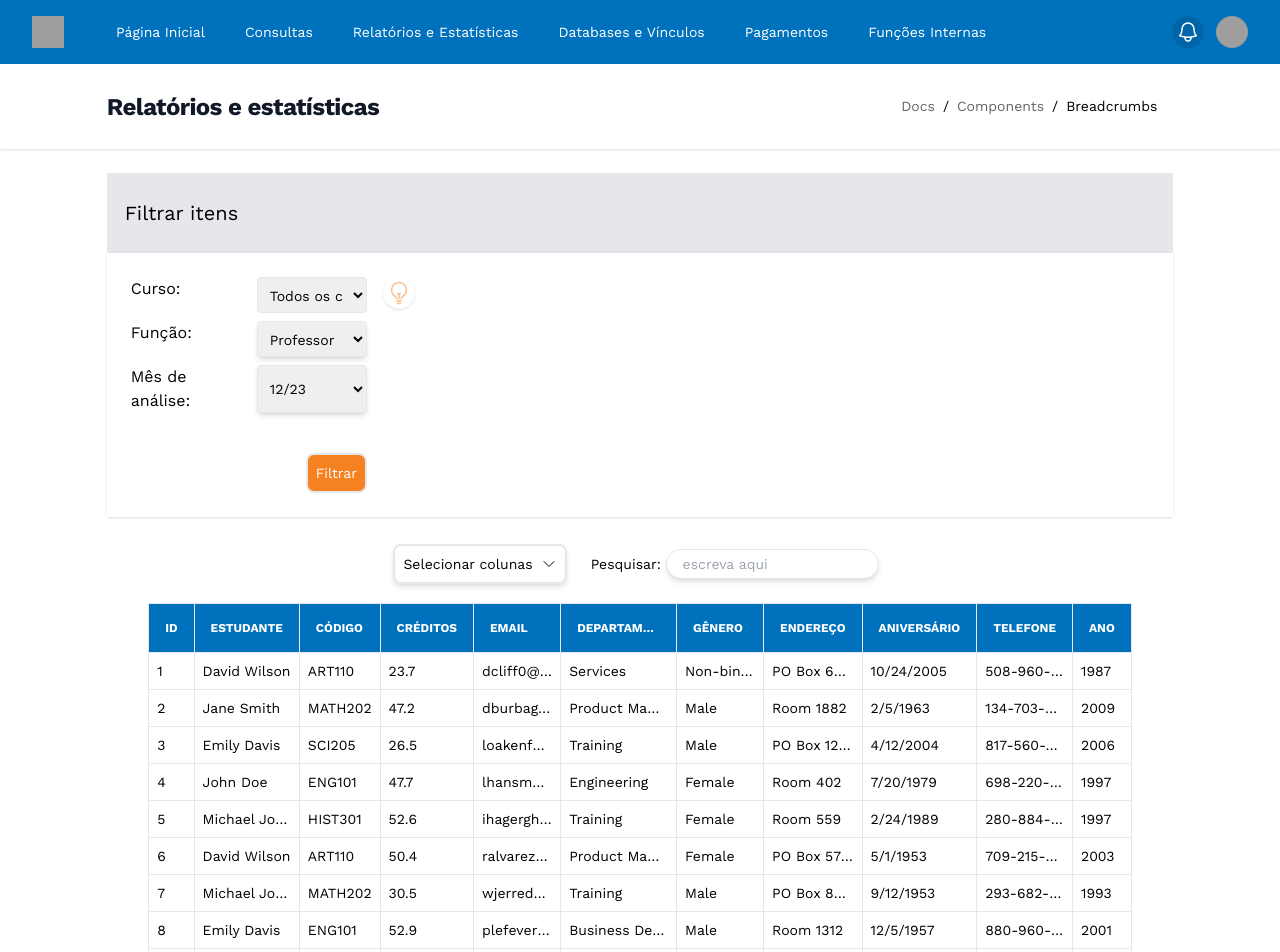
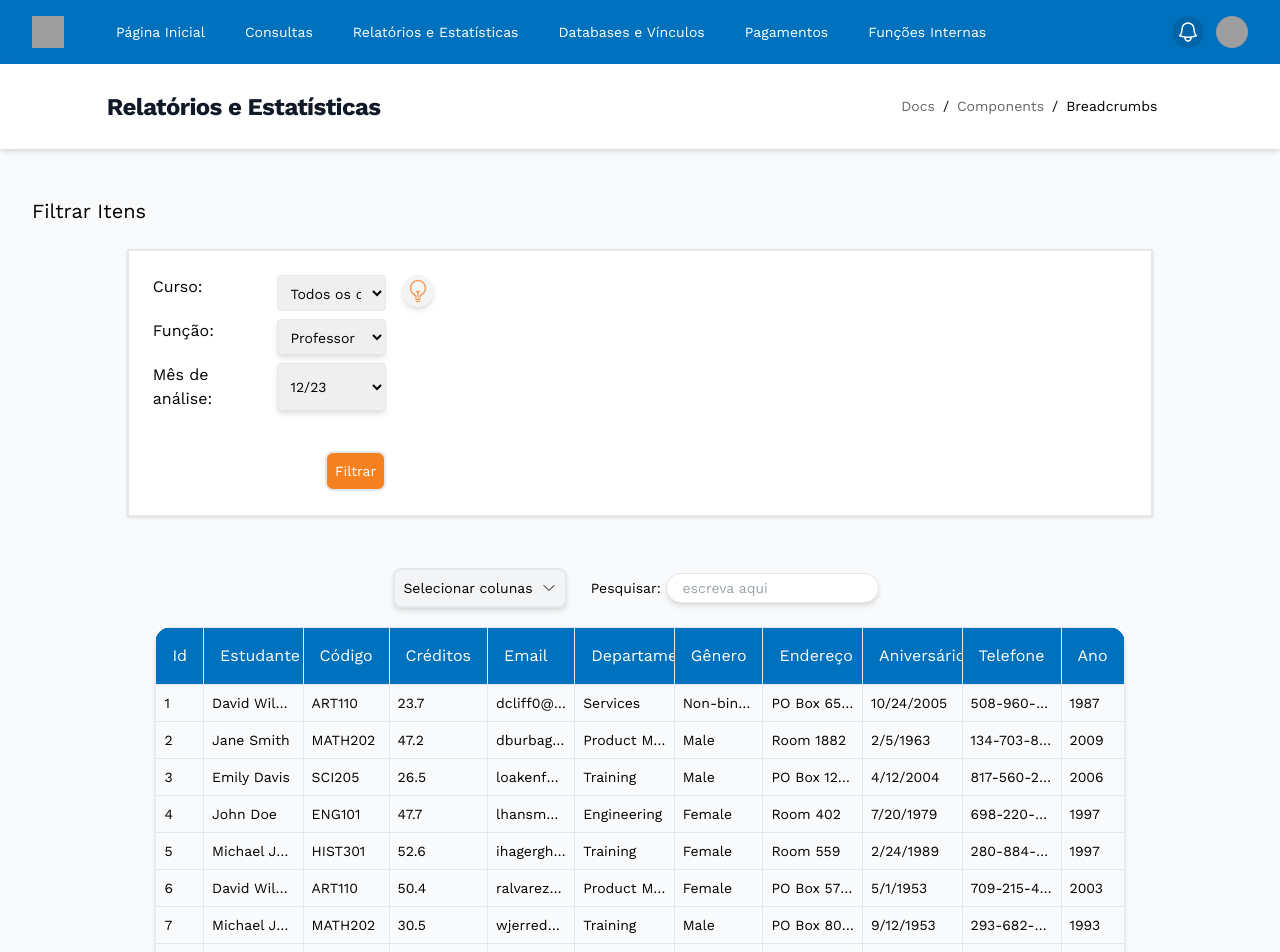
Before and after one commit to mariamers/sead, a React (Vite) app: page /sead/relatorios in a window 1280 px wide. Shown: the top 952 px of the page. Built offline with nearby package versions, Linux system fonts and the light colour scheme; grey boxes are pictures that could not be loaded.

Commit message:
correcao de bugs

```diff
--- a/src/js/Components/Card.jsx
+++ b/src/js/Components/Card.jsx
@@ -1,8 +1,8 @@
-import { PlayCircleIcon } from '@heroicons/react/24/outline'
+import { ArrowDownCircleIcon, PlayCircleIcon } from '@heroicons/react/24/outline'
 import React from 'react'
 
-function Card ({titulo, paragrafo}) {
-    const icon = (<PlayCircleIcon />)
+function Card ({titulo, paragrafo, icon}) {
+
   return (
     <div>
         <div class="h-fit rounded-lg p-5">
@@ -14,9 +14,9 @@ function Card ({titulo, paragrafo}) {
                 <div
                   class="p-4 !pt-0 transition-opacity flex flex-col justify-end group-hover:absolute min-h-[25vh] group-hover:opacity-0 sm:p-6 lg:p-8"
                 >
-                  <img src={icon} alt="icone" />
+                  {icon}
 
-                  <h2 class="mt-4 text-xl font-medium sm:text-2xl">{titulo}</h2>
+                  <h2 class="mt-4 text-xl font-medium sm:text-2xl">{titulo ? titulo : "indefinido"}</h2>
                 </div>
 
                 <div
@@ -24,9 +24,8 @@ function Card ({titulo, paragrafo}) {
                 >
                   <h3 class="mt-4 text-xl font-medium sm:text-2xl">{titulo}</h3>
 
-                  <p class="mt-4 text-sm sm:text-base">{paragrafo ? paragrafo : "lorem ipsum dolor sit amet"}
+                  <p class="mt-4 text-sm sm:text-base">{paragrafo ? paragrafo : "Lorem ipsum dolor sit amet consectetur adipisicing elit. Blanditiis fugiat."}
                   </p>
-
                   <p class="mt-8 font-bold">Acessar</p>
                 </div>
               </div>
--- a/src/js/Components/FilterMenu.jsx
+++ b/src/js/Components/FilterMenu.jsx
@@ -3,13 +3,10 @@ import Tips from "./Tips"
 const FilterMenu = () => {
     return (
       <>
-       <div className='m-auto w-full' id='filtros'>
-    <div className='text-xl px-4 py-6 bg-gray-200 border-2 border-black flex items-center gap-2'>
 
-                  <h2>Filtrar itens</h2>
+       <div className='m-auto w-10/12' id='filtros'>
 
-    </div>
-    <div className="container shadow py-6 flex flex-row p-6 gap-4">
+    <div className="shadow py-6 flex flex-row p-6 gap-4 border-2 border-black bg-white">
         <div className='grid grid-cols-1 gap-2'>
             <div className="col-span-1 grid grid-cols-2 gap-4">
                 <label className="input-group-text " for="inputGroupSelect01">Curso: </label>
--- /dev/null
+++ b/src/js/Components/MainTitle.jsx
@@ -0,0 +1,16 @@
+import React from 'react'
+import Breadcrumb from './Breadcrumb'
+
+
+function MainTitle ({H1}) {
+  return (
+    <div className="bg-white shadow-md w-full">
+    <div className="py-6 flex items-center justify-center w-10/12 align-middle m-auto gap-5">
+      <h1 className="text-2xl font-bold tracking-tight text-gray-900 w-full">{H1}</h1>
+      <div className='w-full'><Breadcrumb /></div>
+    </div>
+  </div>
+  )
+}
+
+export default MainTitle
--- a/src/js/Components/Table/CombinedTable.jsx
+++ b/src/js/Components/Table/CombinedTable.jsx
@@ -55,17 +55,17 @@ export const CombinedTable = () => {
         <>
             <div className="flex flex-col md:flex-row items-center justify-center gap-2 md:gap-4 pt-6">
                 <div className="relative" id="DropdownButton">
-                            <button className="hover:bg-gray-100 flex items-center p-2 border-2 rounded-lg
-                            cursor-pointer text-sm border-gray-200 active:bg-gray-100 shadow-md" onClick={() => SetIsOpen ((prev) => !prev)} >
-                               <span className="pr-2">Selecionar colunas</span>
+                    <button className=" flex items-center p-2 border-2 rounded-lg
+                            cursor-pointer text-sm border-gray-200 transition ease-in-out delay-150 hover:scale-105 duration-100 bg-gray-100 text-opacity-75 shadow-md  active:text-opacity-100'" onClick={() => SetIsOpen((prev) => !prev)} >
+                        <span className="pr-2 ">Selecionar colunas</span>
                         {!isOpen ? (
-                                    <ChevronDownIcon className="h-4"/> ): (
-                                    <ChevronUpIcon className="h-4"/>
+                            <ChevronDownIcon className="h-4" />) : (
+                            <ChevronUpIcon className="h-4" />
                         )}
                     </button>
                     {isOpen && (
 
-                            <div className="inline-flex flex-col absolute text-sm bg-white border border-gray-300 shadow-md rounded-md bg-gray-50
+                        <div className="inline-flex flex-col absolute text-sm bg-white border border-gray-300 shadow-md rounded-md
                             w-full gap-1 py-2">
                             <div className="gap-2 flex flex-row cursor-pointer select-none hover:bg-gray-100 py-1 px-4" >
                                 <Checkbox {...getToggleHideAllColumnsProps()} />
@@ -85,14 +85,14 @@ export const CombinedTable = () => {
                 </div>
                 <GlobalFilter filter={globalFilter} setFilter={setGlobalFilter} />
             </div>
-                <div className="container flex justify-center min-h-[50vh]">
-                    <div className="overflow-x-scroll scroll-m-1 flex-col">
-                        <table {...getTableProps()} className="w-full text-sm text-left pt-6 container sm mx-auto border">
-                            <thead className="bg-principal text-white text-xs uppercase border">
+            <div className="w-full flex justify-center min-h-[50vh]">
+                <div className="overflow-x-scroll scroll-m-1 flex-col rounded-2xl shadow-md ">
+                    <table {...getTableProps()} className="w-full text-left pt-6 container sm mx-auto border ">
+                        <thead className="bg-principal text-white border ">
                             {headerGroups.map(headerGroup => (
                                 <tr {...headerGroup.getHeaderGroupProps()} className=" select-none border p-3">
                                     {headerGroup.headers.map((column) => (
-                                            <th {...column.getHeaderProps(column.getSortByToggleProps())} className="p-4 border max-w-[15ch] overflow-hidden text-ellipsis whitespace-nowrap border">
+                                        <th {...column.getHeaderProps(column.getSortByToggleProps())} className="p-4 font-medium text-base max-w-[10ch] overflow-hidden whitespace-nowrap border">
                                             <span>
                                                 {column.isSorted ? (column.isSortedDesc ? '⇵ ' : '⇅ ') : ''}
                                             </span>
@@ -103,7 +103,7 @@ export const CombinedTable = () => {
                                 </tr>
                             ))}
                         </thead>
-                            <tbody {...getTableBodyProps()} className="p-3">
+                        <tbody {...getTableBodyProps()} className="p-3 text-sm">
                             {page.map(row => {
                                 prepareRow(row)
                                 return (
--- a/src/js/Components/Table/GlobalFilter.jsx
+++ b/src/js/Components/Table/GlobalFilter.jsx
@@ -2,12 +2,12 @@ import React from 'react'
 
 export const GlobalFilter = ({ filter, setFilter }) => {
     return (
-        <div className='text-sm p-2'>
+        <div className='text-sm p-2 '>
 Pesquisar: {' '}
 <input value={filter || ''}
 onChange={(e) => setFilter(e.target.value)}
 type='search'
-class="px-4 py-1 text-gray-800 text-sm border rounded-full focus:outline-none shadow-md"
+class="px-4 py-1 text-gray-800 text-sm border rounded-full focus:outline-none shadow-md hover:scale-105 transition ease-in-out delay-150 duration-100"
                 placeholder="escreva aqui" x-model="search"
 />
         </div>
--- a/src/js/Components/Tips.jsx
+++ b/src/js/Components/Tips.jsx
@@ -9,12 +9,12 @@ function Tips() {
     return (
             <div className='flex flex-row w-4/12 relative gap-2'>
                 <button onClick={e => SetIsActive(!isActive)}>
-                    <LightBulbIcon className='h-8 text-terciaria  bg-white rounded-full p-1 shadow text-opacity-50 hover:bg-gray-100 hover:text-opacity-100' />
+                    <LightBulbIcon className='h-8 text-terciaria transition ease-in-out delay-150 hover:-translate-y-0.5 hover:scale-105 duration-300 bg-gray-100 rounded-full p-1 text-opacity-75 shadow-md hover:bg-gray-200 active:text-opacity-100' />
                 </button>
 
                 {isActive && (
-                <div className='flex flex-col relative justify-center w-full'>
-                <p className='text-gray-500 shadow-md p-4 bg-terciaria bg-cor4 opacity-90 text-sm absolute'>Lorem ipsum dolor, sit amet consectetur adipisicing elit. Assumenda consequuntur iure nulla ducimus libero minus ex, nostrum incidunt earum omnis qui veniam officia nisi nobis facilis obcaecati maiores quisquam recusandae.</p>
+                <div className='flex flex-col relative justify-center w-full transition ease-in-out delay-150'>
+                <p className='text-gray-500 shadow-md p-4 bg-cor4 opacity-90 text-sm absolute '>Lorem ipsum dolor, sit amet consectetur adipisicing elit. Assumenda consequuntur iure nulla ducimus libero minus ex, nostrum incidunt earum omnis qui veniam officia nisi nobis facilis obcaecati maiores quisquam recusandae.</p>
                 </div>
                 )}
             </div>
--- a/src/js/Pages/relatorios/Relatorios.jsx
+++ b/src/js/Pages/relatorios/Relatorios.jsx
@@ -5,31 +5,23 @@ import { PDFDownloadLink } from '@react-pdf/renderer'
 import { CombinedTable } from '../../Components/Table/CombinedTable'
 import ReactCSV from '../../Components/Table/ReactCSV'
 import Footer from '../../Components/Footer'
-import Breadcrumb from '../../Components/Breadcrumb'
 import PDFFileWithTable from '../../Components/Table/PDFFileWithTable'
 import FilterMenu from '../../Components/FilterMenu'
+import MainTitle from '../../Components/MainTitle'
 
-
-const navigation = [
-  { name: 'Página Inicial', href: '/sead', current: false },
-  { name: 'Consultas', href: '#', current: true },
-
-]
 
 function Relatorios() {
   return (
     <>
-      <Navbar />
+    <header>
+    <Navbar />
+    <MainTitle H1="Relatórios e Estatísticas"/>
+    </header>
+    <div className='text-xl mx-auto max-w-7xl px-4 pt-12 sm:px-6 lg:px-8'>Filtrar Itens</div>
 
-      <header className="bg-white shadow w-full">
-        <div className="py-6 flex items-center justify-center w-10/12 align-middle m-auto flex gap-5">
-          <h1 className="text-2xl font-bold tracking-tight text-gray-900 w-full">Relatórios e estatísticas</h1>
-          <div className='w-full'><Breadcrumb /></div>
-        </div>
-      </header>
-      <div className="w-10/12 m-auto pt-6"><FilterMenu /></div>
+      <div className="p-6"><FilterMenu /></div>
       <div className='m-auto flex flex-col'>
-        <div className='flex gap-4 justify-center cbg flex-col m-auto items-center w-4/5'>
+        <div className='flex gap-4 justify-center cbg flex-col m-auto items-center w-10/12'>
           <CombinedTable />
 
           <div className='flex flex-row gap-4 m-auto'>
--- a/src/main.jsx
+++ b/src/main.jsx
@@ -8,7 +8,7 @@ import Index from './js/Pages/index/Index'
 
 ReactDOM.createRoot(document.getElementById('root')).render(
   <React.StrictMode>
-    <div className=' min-w-[375px]'>
+    <div className=' min-w-[375px] bg-gray-50'>
     <BrowserRouter>
             <Routes>
                 <Route path="/sead" element={<Index />} />
```
Also changed, not shown: public/404.html (added, +27 -0 lines), src/js/Pages/Index/Index.jsx (+15 -14 lines), src/js/Components/photos/ufpb.png (deleted). Lines whose indentation alone changed are shown as unchanged.
